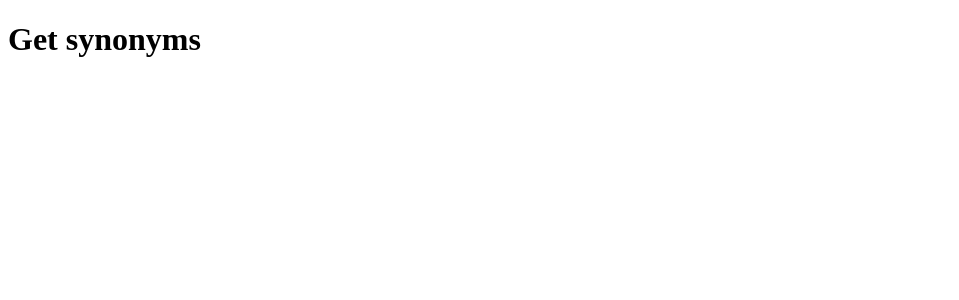
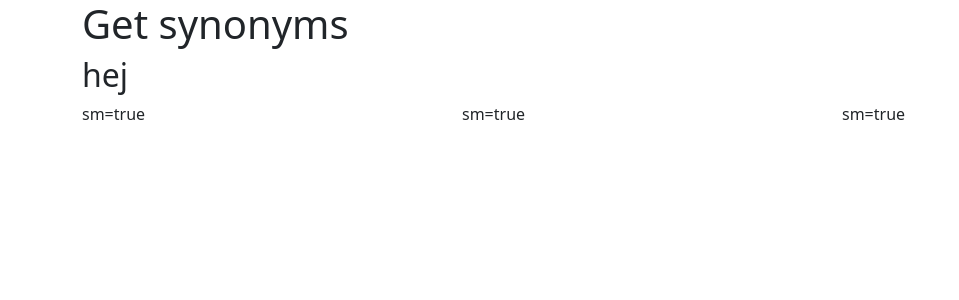
Before and after one commit to tuvaw/get-definitions, a React (Create React App) app in the folder synonyms-app/: page / in a window 1280 px wide. Shown: the top 300 px of the page, without its empty margins (0-959 px from the left). Built offline with nearby package versions, Linux system fonts and the light colour scheme.

Commit message:
Added react-bootstrap

```diff
--- a/synonyms-app/package.json
+++ b/synonyms-app/package.json
@@ -6,7 +6,9 @@
     "@testing-library/jest-dom": "^5.16.4",
     "@testing-library/react": "^13.2.0",
     "@testing-library/user-event": "^13.5.0",
+    "bootstrap": "^5.1.3",
     "react": "^18.1.0",
+    "react-bootstrap": "^2.4.0",
     "react-dom": "^18.1.0",
     "react-scripts": "5.0.1",
     "web-vitals": "^2.1.4"
--- a/synonyms-app/public/index.html
+++ b/synonyms-app/public/index.html
@@ -9,6 +9,8 @@
       name="description"
       content="Web site created using create-react-app"
     />
+    <!-- CSS only -->
+    <link href="https://cdn.jsdelivr.net/npm/bootstrap@5.2.0-beta1/dist/css/bootstrap.min.css" rel="stylesheet" integrity="sha384-0evHe/X+R7YkIZDRvuzKMRqM+OrBnVFBL6DOitfPri4tjfHxaWutUpFmBp4vmVor" crossorigin="anonymous">
     <link rel="apple-touch-icon" href="%PUBLIC_URL%/logo192.png" />
     <!--
       manifest.json provides metadata used when your web app is installed on a
--- a/synonyms-app/src/App.js
+++ b/synonyms-app/src/App.js
@@ -1,8 +1,20 @@
+import { Container, Row, Col } from 'react-bootstrap';
 
 function App() {
   return (
     <div className="App">
+
+    <Container>
       <h1>Get synonyms</h1>
+      <Row>
+        <h2>hej</h2>
+      </Row>
+      <Row>
+        <Col sm>sm=true</Col>
+        <Col sm>sm=true</Col>
+        <Col sm>sm=true</Col>
+      </Row>
+    </Container>
     </div>
   );
 }
```
Also changed, not shown: 1 other file (tests, documents, lock files or other folders).
